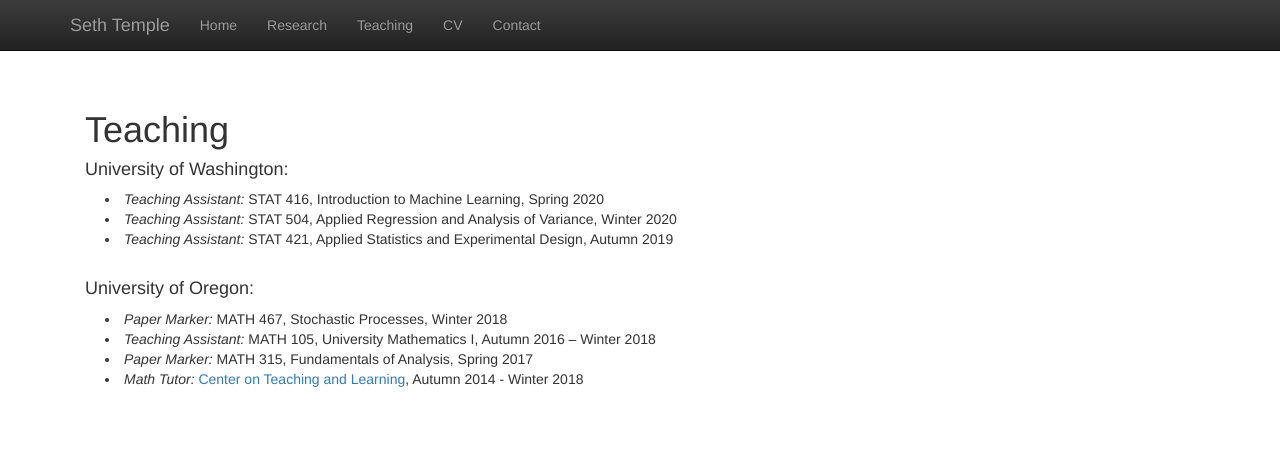
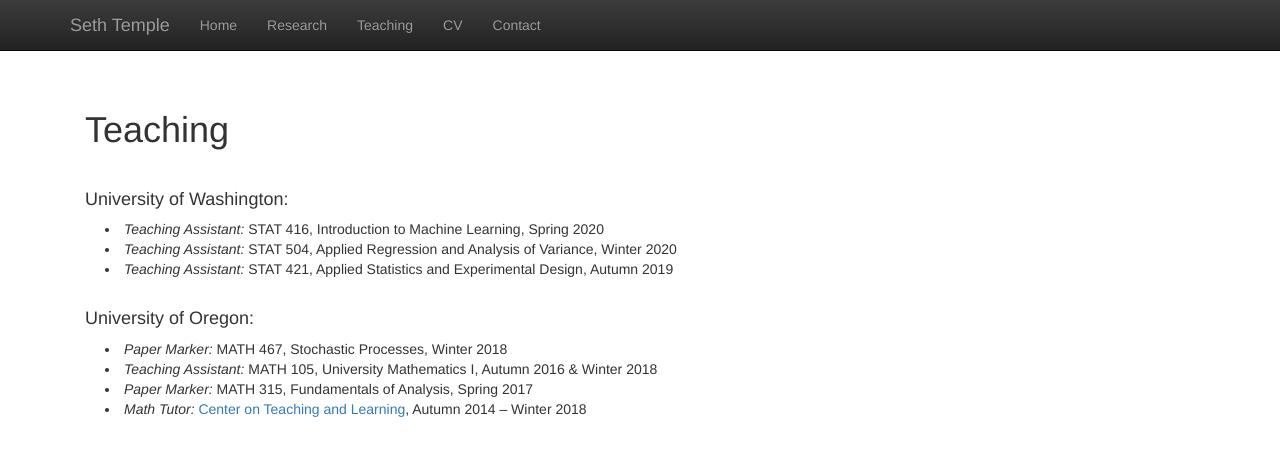
Before and after one commit to sdtemple/sdtemple.github.io, a Jekyll site: the page built from teaching.html, in a window 1280 px wide. Shown: the top 456 px of the page. Built offline with Jekyll 4.4.1, drawn with Linux system fonts in a browser that asks for light colours; nearby versions of some CDN libraries; library files that are not in the unit come from our copies.

Commit message:
Update teaching.html

```diff
--- a/teaching.html
+++ b/teaching.html
@@ -4,7 +4,7 @@
 ---
 
 <h1>Teaching</h1>
-
+<br/>
 <h4>University of Washington:</h4>
 <p class="content" style="padding:0px;margin:0px 20px 0px;">
     <li style="padding:0px;margin:0px 20px 0px;"> <i>Teaching Assistant:</i> STAT 416, Introduction to Machine Learning, Spring 2020 </li>
@@ -16,7 +16,7 @@
 <h4>University of Oregon:</h4>
 <p class="content" style="padding:0px;margin:0px 20px 0px;">
     <li style="padding:0px;margin:0px 20px 0px;"> <i>Paper Marker:</i> MATH 467, Stochastic Processes, Winter 2018</li>
-    <li style="padding:0px;margin:0px 20px 0px;"> <i>Teaching Assistant:</i> MATH 105, University Mathematics I, Autumn 2016 &ndash; Winter 2018 </li>
+    <li style="padding:0px;margin:0px 20px 0px;"> <i>Teaching Assistant:</i> MATH 105, University Mathematics I, Autumn 2016 &amp; Winter 2018 </li>
     <li style="padding:0px;margin:0px 20px 0px;"> <i>Paper Marker:</i> MATH 315, Fundamentals of Analysis, Spring 2017</li>
-    <li style="padding:0px;margin:0px 20px 0px;"> <i>Math Tutor:</i> <a href = "https://ctl.uoregon.edu/">Center on Teaching and Learning</a>, Autumn 2014 - Winter 2018 </li>
+    <li style="padding:0px;margin:0px 20px 0px;"> <i>Math Tutor:</i> <a href = "https://ctl.uoregon.edu/">Center on Teaching and Learning</a>, Autumn 2014 &ndash; Winter 2018 </li>
 </p>
```
